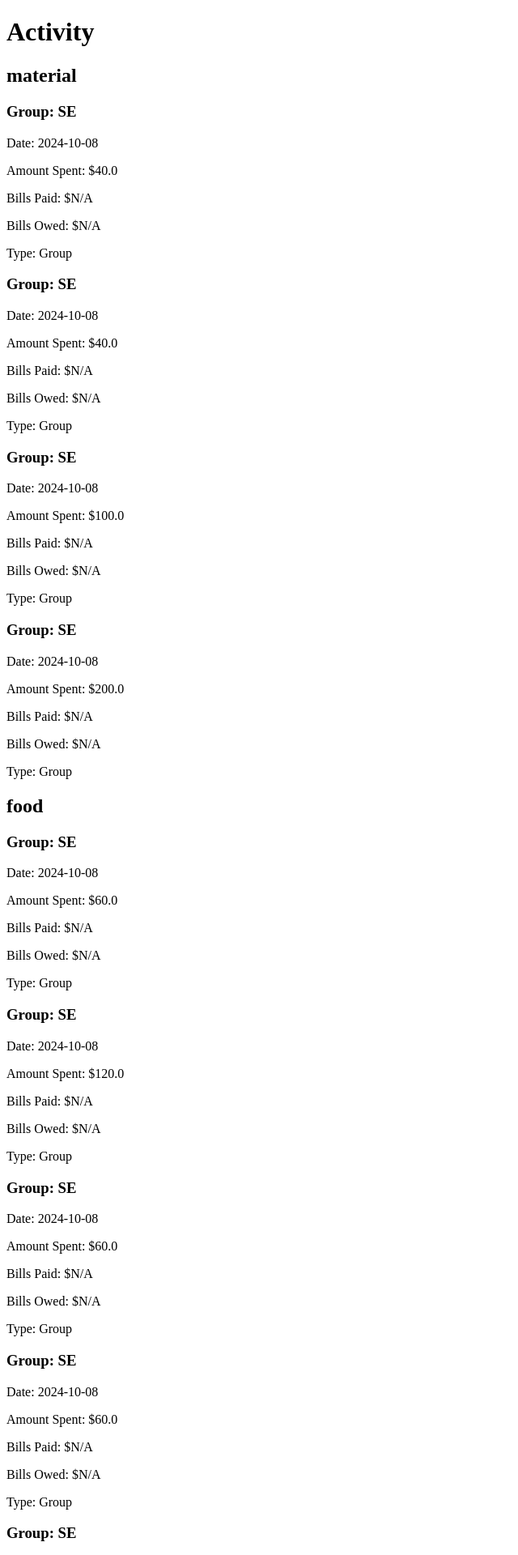
After one commit to Bruhathi06/split-wise, a Flask app: page /activity in a window 1280 px wide. The commit adds this page. Shown: the top 1920 px of the page at 81% size, without its empty margins (0-640 px from the left). Run offline with Flask 3, Linux system fonts and the light colour scheme; a user stored in the database is signed in; data comes from the database, SQL or seed files in the repository; both versions use the stored data as it was after the commit.

Commit message:
groups-copy

```diff
--- a/app.py
+++ b/app.py
@@ -376,18 +376,26 @@ def addExpense():
 
 @app.route("/history")
 def history():
-    curUser =request.args['curId']
+    # Get 'curId' from the request arguments or default to the user ID in session
+    curUser = request.args.get('curId') or session.get('id')
 
-    query = f'''select expensename,creatoramount,partneramount ,total,
-(select name from users where id=creatorid) as creatorname,
-(select name from users where id= partnerid) as friendname,creatorid,partnerid from expense e where creatorid={curUser} or partnerid={curUser}'''
+    # Check if curUser is still missing, and redirect if necessary
+    if not curUser:
+        flash("User ID is missing. Please log in again.")
+        return redirect(url_for('login'))
+
+    # Query to fetch the history based on curUser
+    query = f'''
+        SELECT expensename, creatoramount, partneramount, total,
+        (SELECT name FROM users WHERE id = creatorid) AS creatorname,
+        (SELECT name FROM users WHERE id = partnerid) AS friendname,
+        creatorid, partnerid
+        FROM expense e
+        WHERE creatorid = {curUser} OR partnerid = {curUser}
+    '''
 
     data = QueryAsync(query)
-    print(data)
-    return render_template('history.html',userData=data,currentUser=int(curUser))
-
-
-
+    return render_template('history.html', userData=data, currentUser=int(curUser))
 
 # Groups functionalities
 @app.route('/groups')
@@ -547,9 +555,85 @@ def update_profile():
     # Save user name and profile picture to the database (placeholder)
 
     return jsonify({"status": "profile updated"})
+# Add this route to your existing Flask code above
+@app.route('/activity')
+def activity():
+    user_id = session.get('id')
+    if not user_id:
+        flash("Please log in to view your activity.")
+        return redirect(url_for('login'))
 
+    # Query to fetch friends' transactions
+    friends_query = f'''
+        SELECT expensename AS transaction_name, total AS amount_spent,
+               creatoramount AS bills_paid, partneramount AS bills_owed,
+               date('now') AS transaction_date,
+               CASE WHEN expensename LIKE '%food%' THEN 'Food'
+                    WHEN expensename LIKE '%electricity%' THEN 'Electricity'
+                    WHEN expensename LIKE '%groceries%' THEN 'Groceries'
+                    WHEN expensename LIKE '%bus%' OR expensename LIKE '%train%' THEN 'Transportation'
+                    ELSE 'Other' END AS category
+        FROM expense
+        WHERE creatorid = {user_id} OR partnerid = {user_id}
+    '''
+    friends_transactions = QueryAsync(friends_query)
 
+    # Query to fetch groups' transactions
+    groups_query = f'''
+        SELECT group_name, total_amount AS amount_spent, split_amounts AS split_details,
+               date('now') AS transaction_date, category
+        FROM expenses
+        WHERE group_name IN (SELECT group_name FROM members WHERE id = {user_id})
+    '''
+    groups_transactions = QueryAsync(groups_query)
 
+    # Group transactions by category for easier rendering
+    transactions_by_category = {}
+
+    # Process friends' transactions
+    for row in friends_transactions:
+        transaction = {
+            "transaction_name": row[0],
+            "transaction_date": row[4],
+            "amount_spent": row[1],
+            "bills_paid": row[2],
+            "bills_owed": row[3],
+            "type": "Friend"
+        }
+        category = row[5]
+        transactions_by_category.setdefault(category, []).append(transaction)
+
+    # Process groups' transactions
+    for row in groups_transactions:
+        transaction = {
+            "transaction_name": f"Group: {row[0]}",
+            "transaction_date": row[3],
+            "amount_spent": row[1],
+            "bills_paid": "N/A",
+            "bills_owed": "N/A",
+            "type": "Group"
+        }
+        category = row[4]
+        transactions_by_category.setdefault(category, []).append(transaction)
+
+    return render_template('activity.html', transactions_by_category=transactions_by_category)
+
+@app.route('/view_history/<int:transaction_id>')
+def view_history(transaction_id):
+    # Query details of the specific transaction by ID
+    query = f'''
+        SELECT e.expensename AS transaction_name, e.total AS amount_spent, e.creatoramount AS bills_paid,
+               e.partneramount AS bills_owed, e.creatorid, e.partnerid
+        FROM expense e
+        WHERE e.id = {transaction_id}
+    '''
+    transaction = QueryAsync(query)
+
+    if not transaction:
+        flash("Transaction not found.")
+        return redirect(url_for('activity'))
+
+    return render_template('view_history.html', transaction=transaction[0])
 
 if __name__ == '__main__':
     init_db()  # Initialize the database
--- /dev/null
+++ b/templates/activity.html
@@ -0,0 +1,27 @@
+<!DOCTYPE html>
+<html lang="en">
+<head>
+    <meta charset="UTF-8">
+    <meta name="viewport" content="width=device-width, initial-scale=1.0">
+    <title>Activity Page</title>
+</head>
+<body>
+    <h1>Activity</h1>
+
+    {% for category, transactions in transactions_by_category.items() %}
+        <div class="category-folder">
+            <h2>{{ category }}</h2>
+            {% for transaction in transactions %}
+                <div class="transaction-card">
+                    <h3>{{ transaction.transaction_name }}</h3>
+                    <p>Date: {{ transaction.transaction_date }}</p>
+                    <p>Amount Spent: ${{ transaction.amount_spent }}</p>
+                    <p>Bills Paid: ${{ transaction.bills_paid }}</p>
+                    <p>Bills Owed: ${{ transaction.bills_owed }}</p>
+                    <p>Type: {{ transaction.type }}</p>
+                </div>
+            {% endfor %}
+        </div>
+    {% endfor %}
+</body>
+</html>
```
Also changed, not shown: templates/expense.html (+5 -4 lines), templates/friends.html (+3 -5 lines), templates/history.html (+6 -2 lines), templates/view_history.html (added, +16 -0 lines), splitwise.db.
